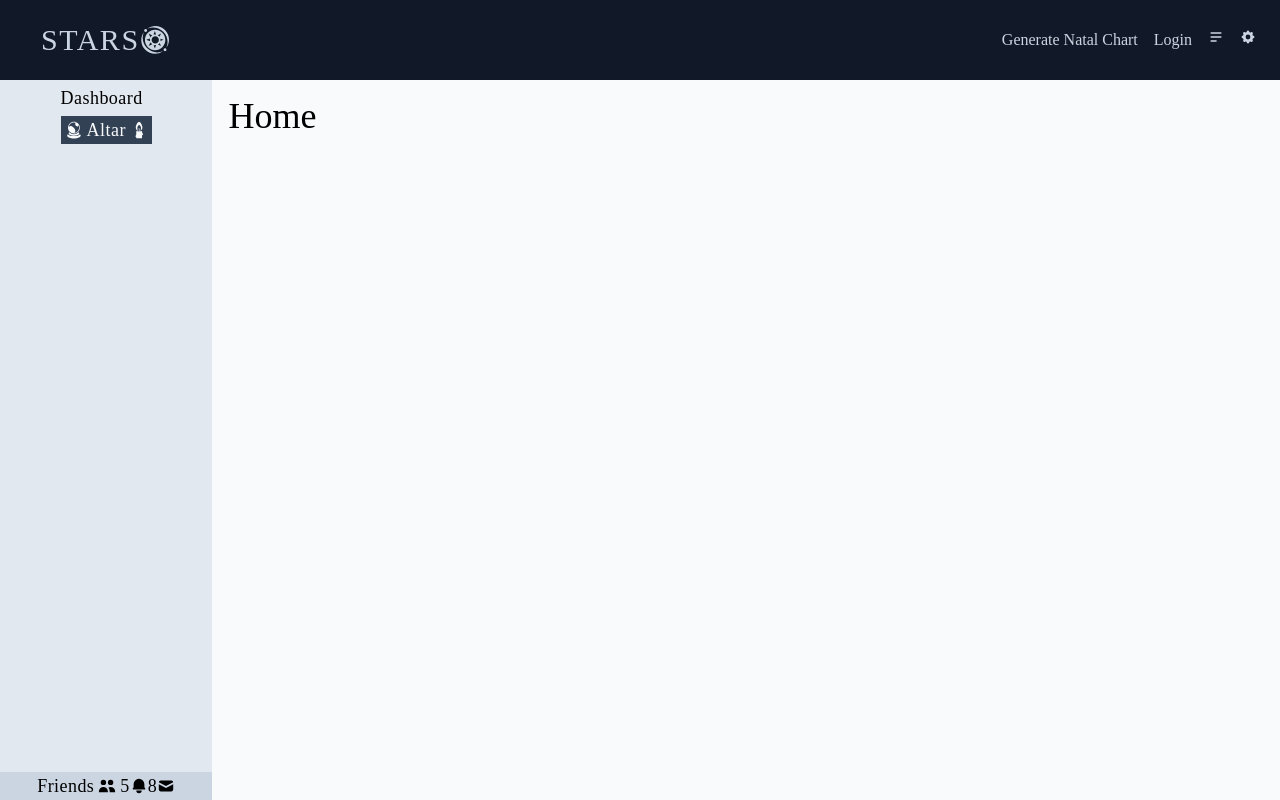
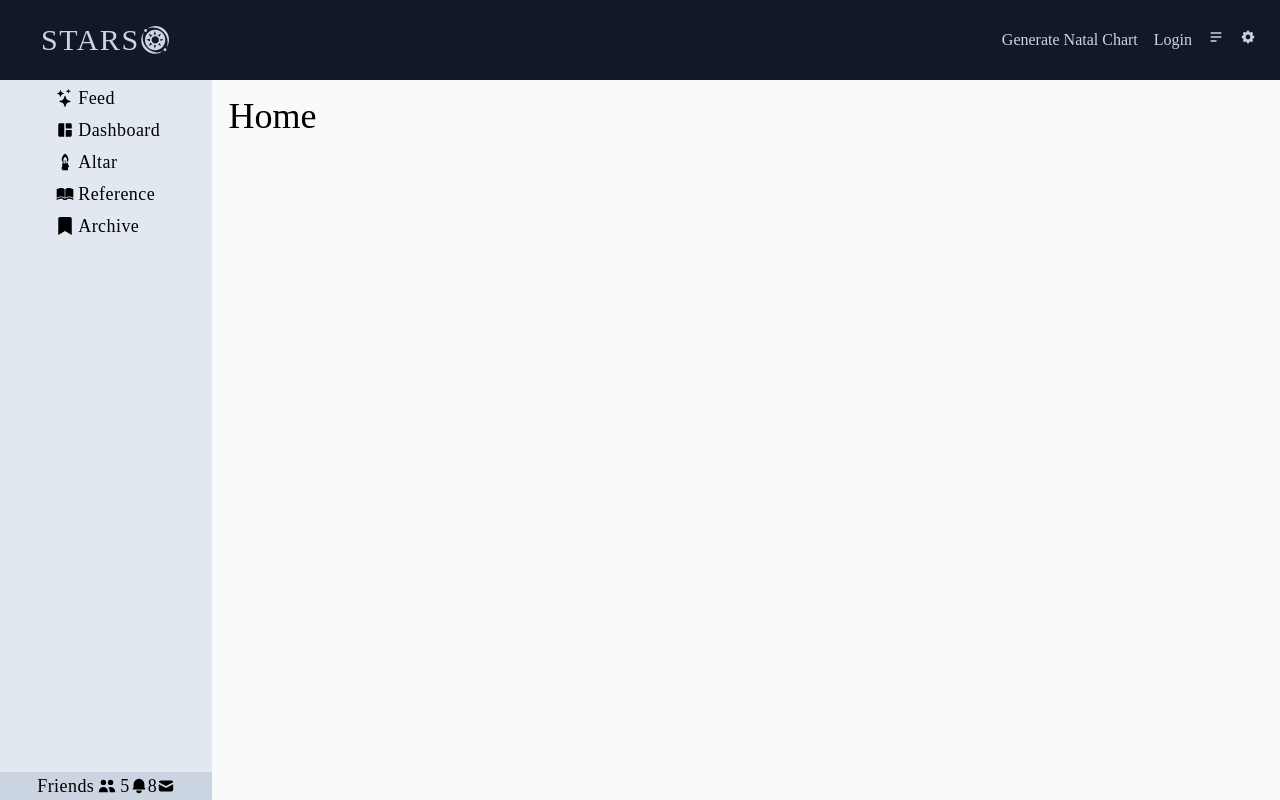
Before and after one commit to allanlalangan/stars, a React (Create React App) app in the folder client/: page / in a window 1280 px wide. Built offline with nearby package versions, Linux system fonts and the light colour scheme.

Commit message:
add sidebar links

```diff
--- a/client/src/components/Sidebar.jsx
+++ b/client/src/components/Sidebar.jsx
@@ -1,4 +1,7 @@
-import { GiCandleLight, GiCrystalBall } from 'react-icons/gi';
+import { MdSpaceDashboard } from 'react-icons/md';
+import { BsStars } from 'react-icons/bs';
+import { FaBookmark } from 'react-icons/fa';
+import { GiCandleLight, GiOpenBook } from 'react-icons/gi';
 import { HiUsers, HiMail, HiBell } from 'react-icons/hi';
 import { Link } from 'react-router-dom';
 
@@ -7,15 +10,33 @@ const Sidebar = () => {
     <nav className='fixed bottom-0 flex w-screen flex-col items-center justify-between bg-slate-200 md:static md:h-full md:w-1/5 md:max-w-screen-sm'>
       <ul className='flex md:flex-col'>
         <Link to='/dashboard'>
-          <li className='mt-1 cursor-pointer text-lg tracking-wide'>
+          <li className='mt-1 flex cursor-pointer items-center text-lg tracking-wide'>
+            <BsStars className='mx-1' />
+            Feed
+          </li>
+        </Link>
+        <Link to='/dashboard'>
+          <li className='mt-1 flex cursor-pointer items-center text-lg tracking-wide'>
+            <MdSpaceDashboard className='mx-1' />
             Dashboard
           </li>
         </Link>
         <Link to='/altar'>
-          <li className='mt-1 flex cursor-pointer items-center bg-slate-700 text-lg tracking-wide text-slate-50'>
-            <GiCrystalBall className='mx-1' />
+          <li className='mt-1 flex cursor-pointer items-center text-lg tracking-wide'>
+            <GiCandleLight className='mx-1' />
             Altar
-            <GiCandleLight className='mx-1' />
+          </li>
+        </Link>
+        <Link to='/'>
+          <li className='mt-1 flex cursor-pointer items-center text-lg tracking-wide'>
+            <GiOpenBook className='mx-1' />
+            Reference
+          </li>
+        </Link>
+        <Link to='/'>
+          <li className='mt-1 flex cursor-pointer items-center text-lg tracking-wide'>
+            <FaBookmark className='mx-1' />
+            Archive
           </li>
         </Link>
       </ul>
```
